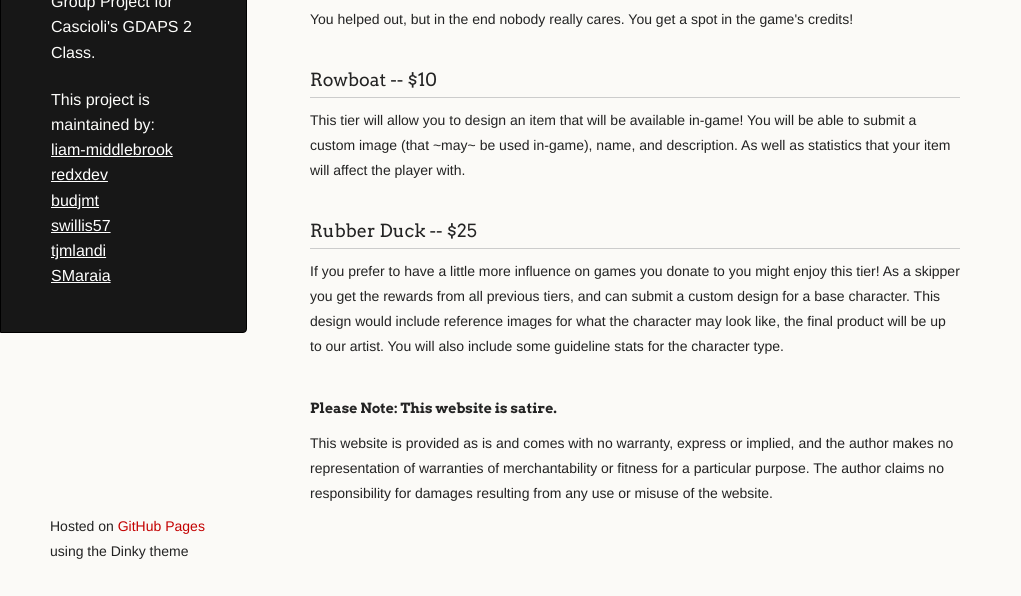
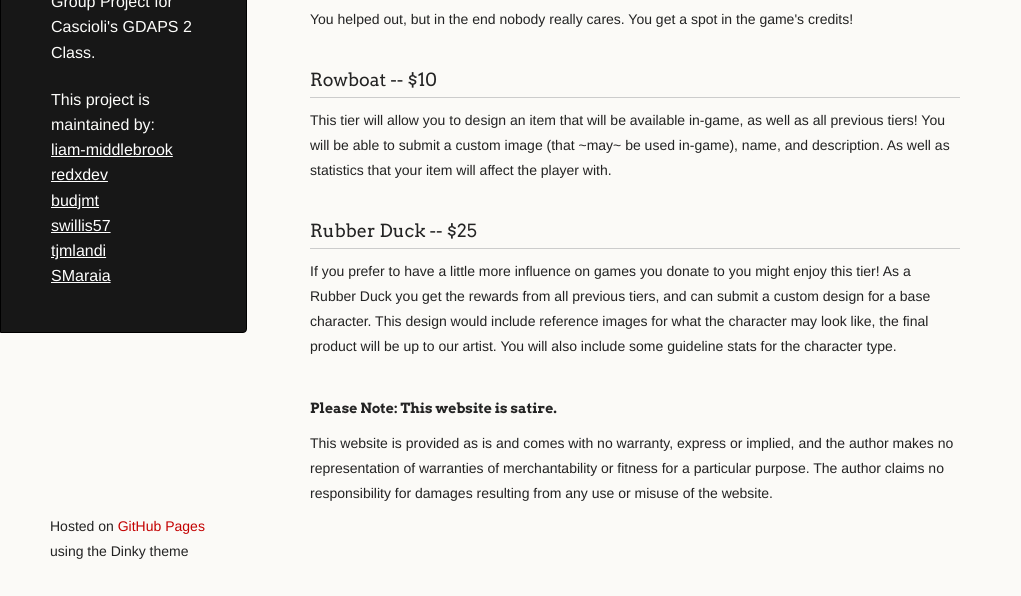
Before and after one commit to liam-middlebrook/Navier-Boats, a plain HTML site: page index.html in a window 1280 px wide. Shown: the part 204-800 px from the top of the page, without its empty margins (0-1021 px from the left). Drawn offline with Linux system fonts and the light colour scheme.

Commit message:
Updated mistake with tiers in index.html

```diff
--- a/index.html
+++ b/index.html
@@ -50,12 +50,12 @@
 <h3>
 <a name="rowboat----10" class="anchor" href="#rowboat----10"><span class="octicon octicon-link"></span></a>Rowboat -- $10</h3>
 
-<p>This tier will allow you to design an item that will be available in-game! You will be able to submit a custom image (that ~may~ be used in-game), name, and description. As well as statistics that your item will affect the player with.</p>
+<p>This tier will allow you to design an item that will be available in-game, as well as all previous tiers! You will be able to submit a custom image (that ~may~ be used in-game), name, and description. As well as statistics that your item will affect the player with.</p>
 
 <h3>
 <a name="rubber-duck----25" class="anchor" href="#rubber-duck----25"><span class="octicon octicon-link"></span></a>Rubber Duck -- $25</h3>
 
-<p>If you prefer to have a little more influence on games you donate to you might enjoy this tier! As a skipper you get the rewards from all previous tiers, and can submit a custom design for a base character. This design would include reference images for what the character may look like, the final product will be up to our artist. You will also include some guideline stats for the character type.</p>
+<p>If you prefer to have a little more influence on games you donate to you might enjoy this tier! As a Rubber Duck you get the rewards from all previous tiers, and can submit a custom design for a base character. This design would include reference images for what the character may look like, the final product will be up to our artist. You will also include some guideline stats for the character type.</p>
 
 <h4>
 <a name="please-note-this-website-is-satire" class="anchor" href="#please-note-this-website-is-satire"><span class="octicon octicon-link"></span></a>Please Note: This website is satire.</h4>
```
